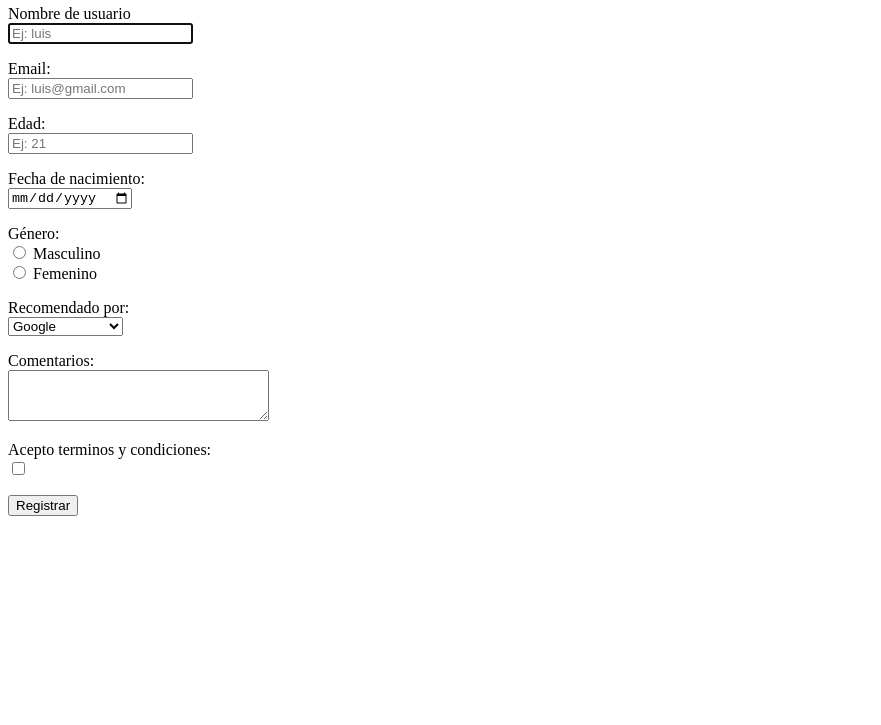
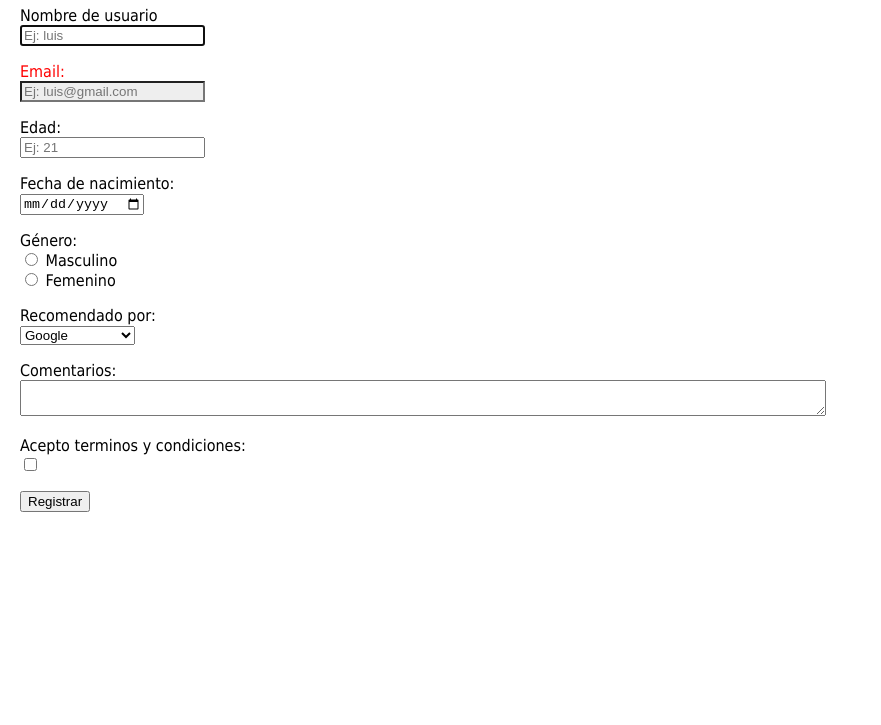
Before and after one commit to rangel0260/SELECTORES, a website: page public_html/index.html in a window 1280 px wide. Shown: the part 75-800 px from the top of the page, without its empty margins (0-881 px from the left). Drawn offline with Linux system fonts and the light colour scheme.

Commit message:
Test inicial

```diff
--- /dev/null
+++ b/public_html/CSS/estilos.css
@@ -0,0 +1,25 @@
+/*
+To change this license header, choose License Headers in Project Properties.
+To change this template file, choose Tools | Templates
+and open the template in the editor.
+*/
+/*
+    Created on : 03/15/2019, 09:00:19 PM
+    Author     : Rangel
+*/
+#ancho{
+    width: 800px;
+}
+body{
+    margin: 20px;
+    font-family: verdana;
+}
+input[name="email"]{
+    background-color: #eeeeee;
+
+}
+p, label {
+    font-family: tahoma;
+}
+/*p:nth-child(3) {*/
+label[for="email"]{color: red}
--- a/public_html/index.html
+++ b/public_html/index.html
@@ -9,6 +9,7 @@ and open the template in the editor.
         <title>SELECTORES</title>
         <meta charset="UTF-8">
         <meta name="viewport" content="width=device-width, initial-scale=1.0">
+        <link href="CSS/estilos.css" rel="stylesheet" type="text/css"/>
     </head>
     <body>
 <h1>Registro en nuestra tienda</h1>
@@ -18,7 +19,7 @@ and open the template in the editor.
 		<br>
 		<input type="text" name="username" placeholder="Ej: luis" autofocus required>
 	</p>
-	<p>
+	<p style="color:red">
 		<label for="email">Email: </label>
 		<br>
 		<input type="email" name="email" placeholder="Ej: luis@gmail.com" required>
@@ -52,7 +53,7 @@ and open the template in the editor.
 	<p>
 		<label for="comment">Comentarios: </label>
 		<br>
-		<textarea name="comment" id="" cols="30" rows="3"></textarea>
+		<textarea name="comment" id="ancho"></textarea>
 	</p>
 
 	<p>
```
